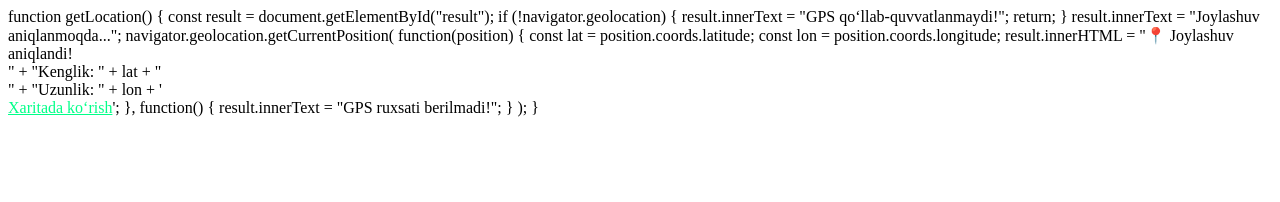
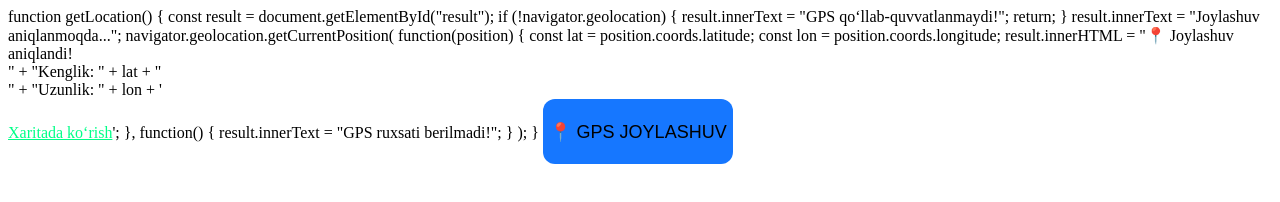
Before and after one commit to nurmuhammadabduhamidov31-rgb/zomin-sos-pro-max, a plain HTML site: page templates/index.html in a window 1280 px wide. Drawn offline with Linux system fonts and the light colour scheme.

Commit message:
Update index.html

```diff
--- a/templates/index.html
+++ b/templates/index.html
@@ -25,3 +25,7 @@ function getLocation() {
         }
     );
 }
+<button onclick="getLocation()"
+style="width:190px;height:65px;font-size:18px;background:#1677ff;border:0;border-radius:12px;">
+📍 GPS JOYLASHUV
+</button>
```
